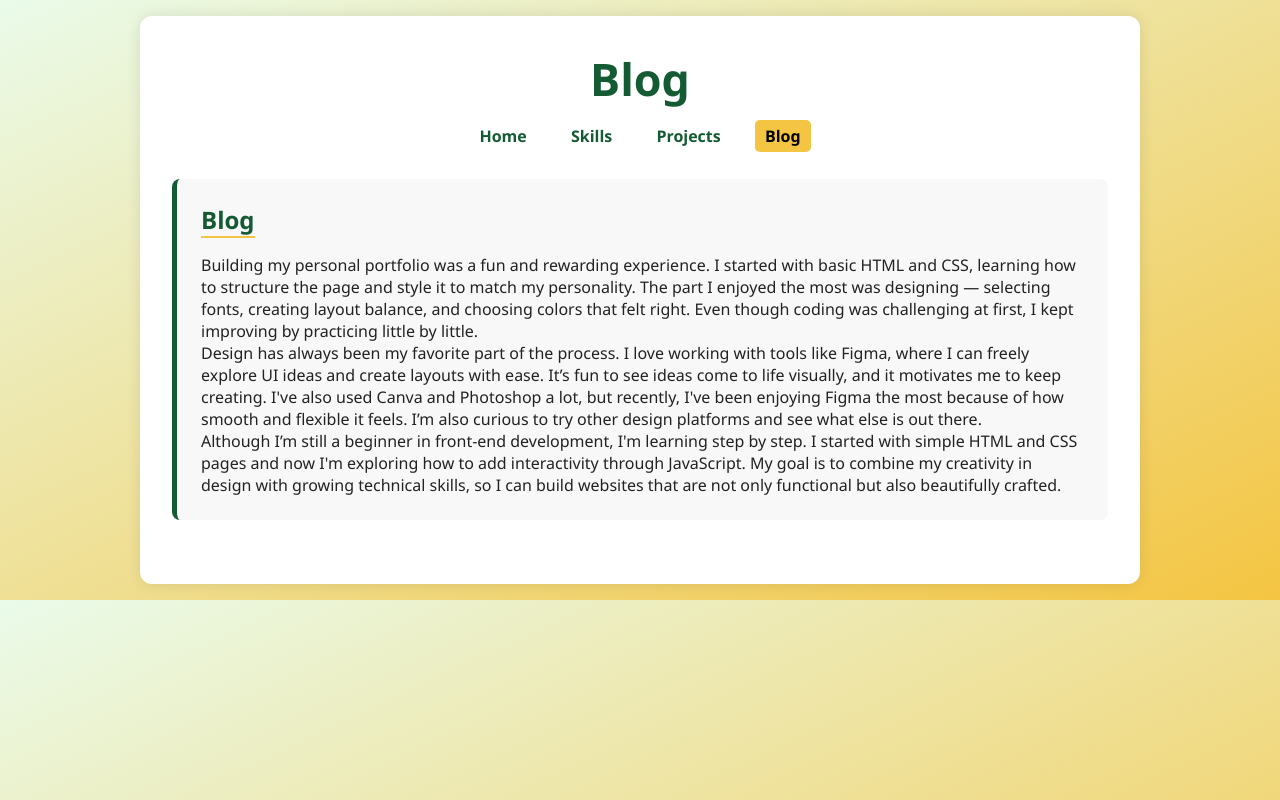
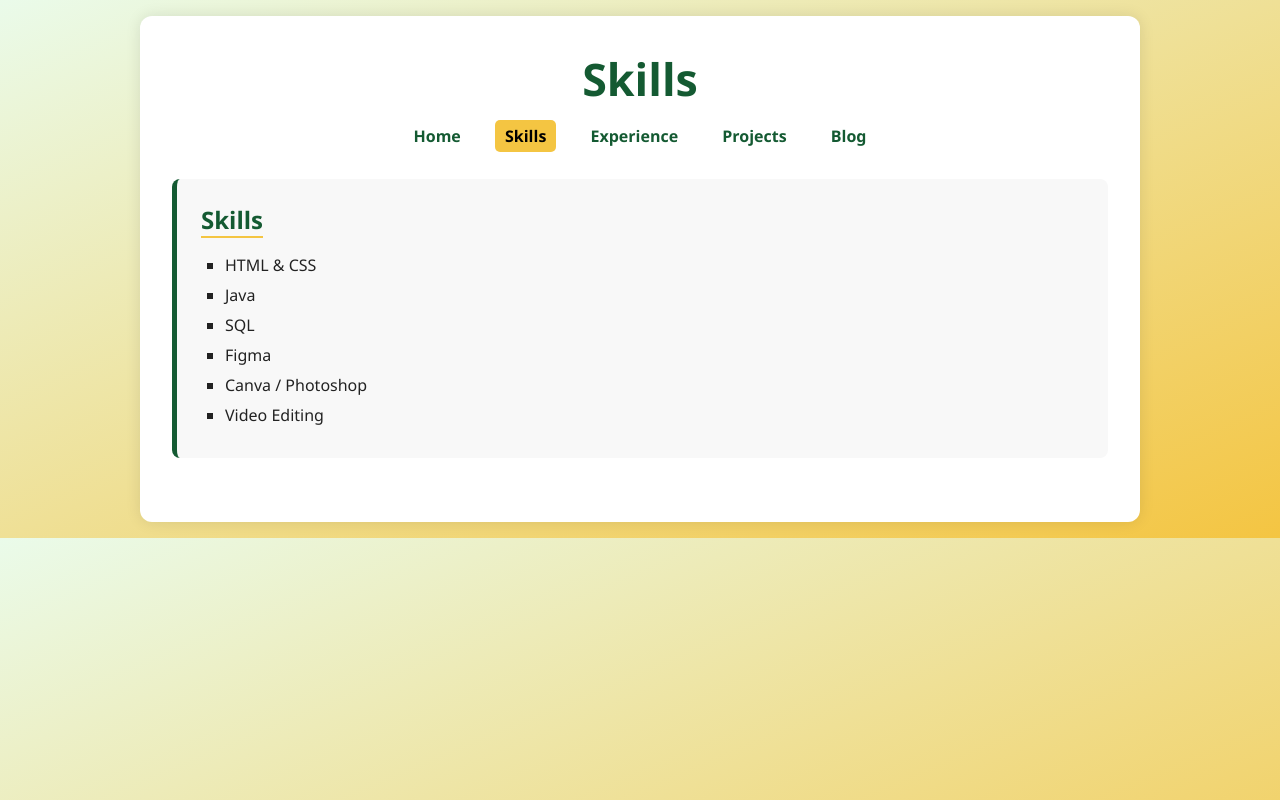
Before and after one commit to jakefronda/Fronda, a plain HTML site: page Fronda/blog.html in a window 1280 px wide. Drawn offline with Linux system fonts and the light colour scheme.

Commit message:
Update blog.html

```diff
--- a/Fronda/blog.html
+++ b/Fronda/blog.html
@@ -3,34 +3,34 @@
 <head>
   <meta charset="UTF-8" />
   <meta name="viewport" content="width=device-width, initial-scale=1.0"/>
-  <title>Blog | Jay Fronda</title>
+  <title>Skills | Jake Fronda</title>
   <link rel="stylesheet" href="style.css" />
 </head>
 <body>
   <div class="container">
     <header>
-      <h1>Blog</h1>
+      <h1>Skills</h1>
       <nav>
         <a href="index.html">Home</a>
-        <a href="skills.html">Skills</a>
+        <a href="skills.html" class="active">Skills</a>
+		<a href="experience.html">Experience</a>
         <a href="projects.html">Projects</a>
-        <a href="blog.html" class="active">Blog</a>
+		<a href="blog.html">Blog</a>
+
       </nav>
     </header>
 
-  <section>
-  <h2>Blog</h2>
-  <p>
-    Building my personal portfolio was a fun and rewarding experience. I started with basic HTML and CSS, learning how to structure the page and style it to match my personality. The part I enjoyed the most was designing — selecting fonts, creating layout balance, and choosing colors that felt right. Even though coding was challenging at first, I kept improving by practicing little by little.
-  </p>
-  <p>
-    Design has always been my favorite part of the process. I love working with tools like Figma, where I can freely explore UI ideas and create layouts with ease. It’s fun to see ideas come to life visually, and it motivates me to keep creating. I've also used Canva and Photoshop a lot, but recently, I've been enjoying Figma the most because of how smooth and flexible it feels. I’m also curious to try other design platforms and see what else is out there.
-  </p>
-  <p>
-    Although I’m still a beginner in front-end development, I'm learning step by step. I started with simple HTML and CSS pages and now I'm exploring how to add interactivity through JavaScript. My goal is to combine my creativity in design with growing technical skills, so I can build websites that are not only functional but also beautifully crafted.
-  </p>
-</section>
-
+    <section class="skills">
+      <h2>Skills</h2>
+      <ul class="skills-list">
+        <li>HTML & CSS</li>
+        <li>Java</li>
+		<li>SQL </li>
+		<li>Figma</li>
+        <li>Canva / Photoshop</li>
+		<li> Video Editing </li>
+      </ul>
+    </section>
 
   </div>
 </body>
```
